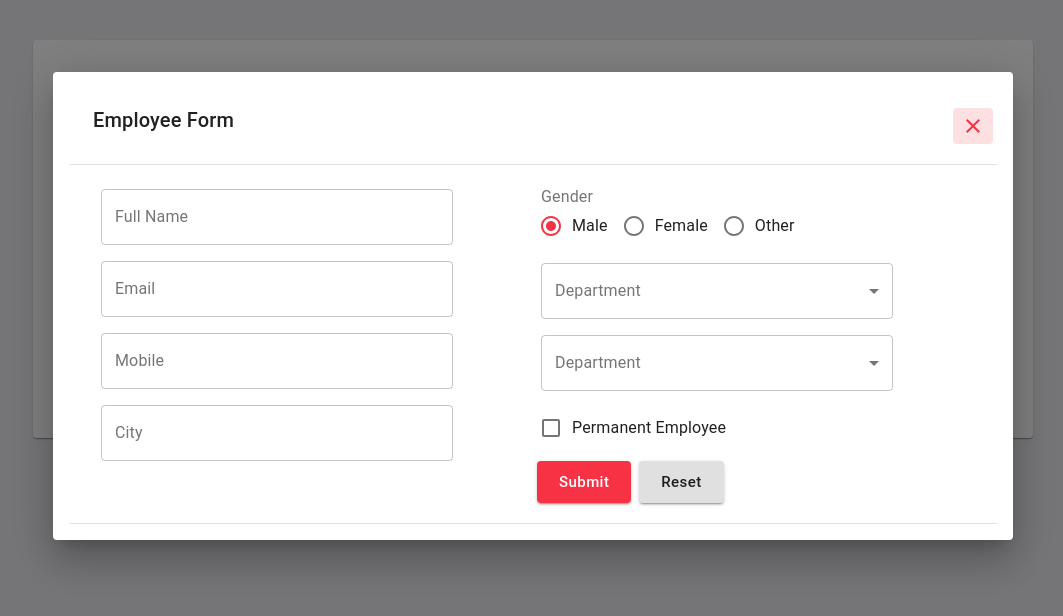
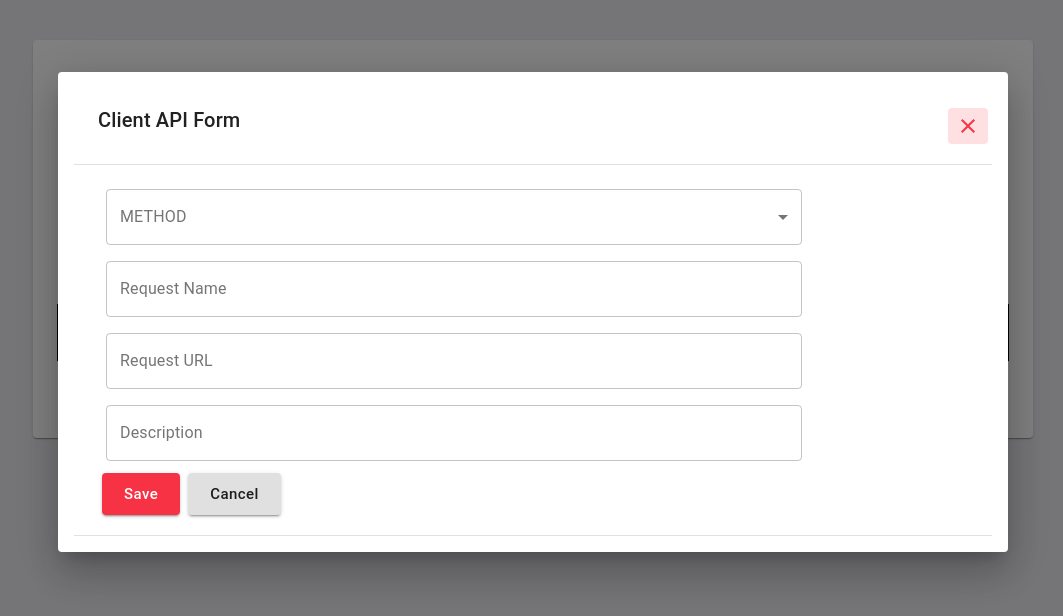
Before and after one commit to i-mckinney/regulatory-dashboard, a React (Create React App) app in the folder Company View/: page / in a window 1280 px wide. Both pictures are taken after typing "Sample" into the empty fields and a click on the button "Add New". Shown: the top 616 px of the page, without its empty margins (107-1170 px from the left). Built offline with nearby package versions, Linux system fonts and the light colour scheme.

Commit message:
added sorting

```diff
--- a/Company View/src/pages/Employees/EmployeeForm.js
+++ b/Company View/src/pages/Employees/EmployeeForm.js
@@ -1,15 +1,14 @@
-import React, { useState, useEffect } from 'react'
-import { Grid, } from '@material-ui/core';
-import Controls from "../../components/controls/Controls";
+import React, { useState, useEffect } from 'react';
+import { Grid } from '@material-ui/core';
+import Controls from '../../components/controls/Controls';
 import { useForm, Form } from '../../components/useForm';
-import * as employeeService from "../../services/employeeService";
-
+import * as employeeService from '../../services/employeeService';
 
 const genderItems = [
   { id: 'male', title: 'Male' },
   { id: 'female', title: 'Female' },
   { id: 'other', title: 'Other' },
-]
+];
 
 const initialFValues = {
   id: 0,
@@ -21,28 +20,31 @@ const initialFValues = {
   departmentId: '',
   hireDate: new Date(),
   isPermanent: false,
-}
+};
 
 export default function EmployeeForm(props) {
-    const { addOrEdit, recordForEdit } = props
+  const { addOrEdit, recordForEdit } = props;
 
   const validate = (fieldValues = values) => {
-        let temp = { ...errors }
+    let temp = { ...errors };
     if ('fullName' in fieldValues)
-            temp.fullName = fieldValues.fullName ? "" : "This field is required."
+      temp.fullName = fieldValues.fullName ? '' : 'This field is required.';
     if ('email' in fieldValues)
-            temp.email = (/$^|.+@.+..+/).test(fieldValues.email) ? "" : "Email is not valid."
+      temp.email = /$^|.+@.+..+/.test(fieldValues.email)
+        ? ''
+        : 'Email is not valid.';
     if ('mobile' in fieldValues)
-            temp.mobile = fieldValues.mobile.length > 9 ? "" : "Minimum 10 numbers required."
+      temp.mobile =
+        fieldValues.mobile.length > 9 ? '' : 'Minimum 10 numbers required.';
     if ('departmentId' in fieldValues)
-            temp.departmentId = fieldValues.departmentId.length != 0 ? "" : "This field is required."
+      temp.departmentId =
+        fieldValues.departmentId.length != 0 ? '' : 'This field is required.';
     setErrors({
-            ...temp
-        })
+      ...temp,
+    });
 
-        if (fieldValues == values)
-            return Object.values(temp).every(x => x == "")
-    }
+    if (fieldValues == values) return Object.values(temp).every((x) => x == '');
+  };
 
   const {
     values,
@@ -50,93 +52,59 @@ export default function EmployeeForm(props) {
     errors,
     setErrors,
     handleInputChange,
-        resetForm
+    resetForm,
   } = useForm(initialFValues, true, validate);
 
-    const handleSubmit = e => {
-        e.preventDefault()
+  const handleSubmit = (e) => {
+    e.preventDefault();
     if (validate()) {
       addOrEdit(values, resetForm);
     }
-    }
+  };
 
   useEffect(() => {
     if (recordForEdit != null)
       setValues({
-                ...recordForEdit
-            })
-    }, [recordForEdit])
+        ...recordForEdit,
+      });
+  }, [recordForEdit]);
 
   return (
     <Form onSubmit={handleSubmit}>
       <Grid container>
-          <Grid item xs={6}>
+        <Grid item xs={12}>
+          <Controls.Select
+            name='departmentId'
+            label='METHOD'
+            value={values.departmentId}
+            onChange={handleInputChange}
+            options={employeeService.getDepartmentCollection()}
+            error={errors.departmentId}
+          />
           <Controls.Input
             name='fullName'
-              label='Full Name'
+            label='Request Name'
             value={values.fullName}
             onChange={handleInputChange}
             error={errors.fullName}
           />
           <Controls.Input
-              label='Email'
+            label='Request URL'
             name='email'
             value={values.email}
             onChange={handleInputChange}
             error={errors.email}
           />
           <Controls.Input
-              label='Mobile'
+            label='Description'
             name='mobile'
             value={values.mobile}
             onChange={handleInputChange}
             error={errors.mobile}
           />
-            <Controls.Input
-              label='City'
-              name='city'
-              value={values.city}
-              onChange={handleInputChange}
-            />
-          </Grid>
-          <Grid item xs={6}>
-            <Controls.RadioGroup
-              name='gender'
-              label='Gender'
-              value={values.gender}
-              onChange={handleInputChange}
-              items={genderItems}
-            />
-            <Controls.Select
-              name='departmentId'
-              label='Department'
-              value={values.departmentId}
-              onChange={handleInputChange}
-              options={employeeService.getDepartmentCollection()}
-              error={errors.departmentId}
-            />
-            <Controls.Select
-              name='departmentId'
-              label='Department'
-              value={values.departmentId}
-              onChange={handleInputChange}
-              options={employeeService.getDepartmentCollection()}
-              error={errors.departmentId}
-            />
-            <Controls.Checkbox
-              name='isPermanent'
-              label='Permanent Employee'
-              value={values.isPermanent}
-              onChange={handleInputChange}
-            />
-
           <div>
-              <Controls.Button type='submit' text='Submit' />
-              <Controls.Button
-                text='Reset'
-                color='default'
-                onClick={resetForm}
-              />
+            <Controls.Button type='submit' text='Save' />
+            <Controls.Button text='Cancel' color='default' onClick={resetForm} />
           </div>
         </Grid>
       </Grid>
--- a/Company View/src/pages/Employees/Employees.js
+++ b/Company View/src/pages/Employees/Employees.js
@@ -138,7 +138,7 @@ export default function Employees() {
           <TblPagination />
         </Paper>
         <Popup
-          title='Employee Form'
+          title='Client API Form'
           openPopup={openPopup}
           setOpenPopup={setOpenPopup}
         >
--- a/Company View/src/services/employeeService.js
+++ b/Company View/src/services/employeeService.js
@@ -4,10 +4,10 @@ const KEYS = {
 }
 
 export const getDepartmentCollection = () => ([
-    { id: '1', title: 'Development' },
-    { id: '2', title: 'Marketing' },
-    { id: '3', title: 'Accounting' },
-    { id: '4', title: 'HR' },
+    { id: '1', title: 'GET' },
+    { id: '2', title: 'POST' },
+    { id: '3', title: 'PUT' },
+    { id: '4', title: 'DELETE' },
 ])
 
 export function insertEmployee(data) {
```
Lines whose indentation alone changed are shown as unchanged.
